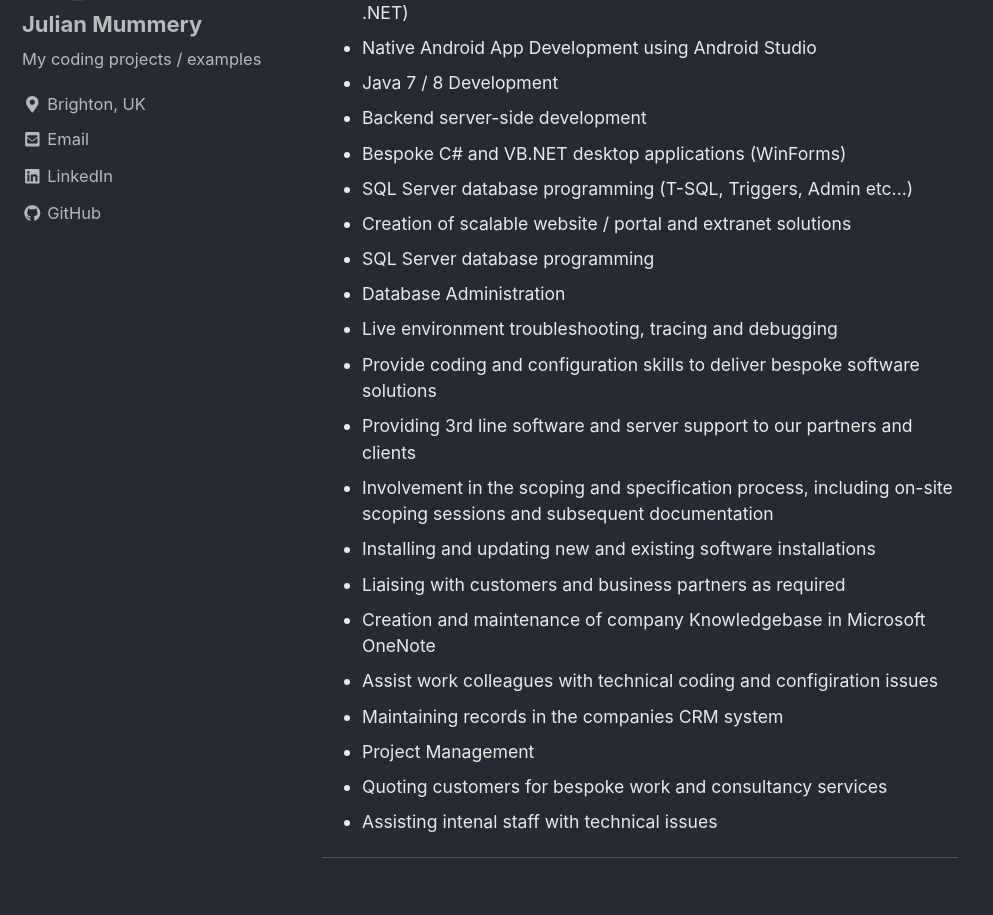
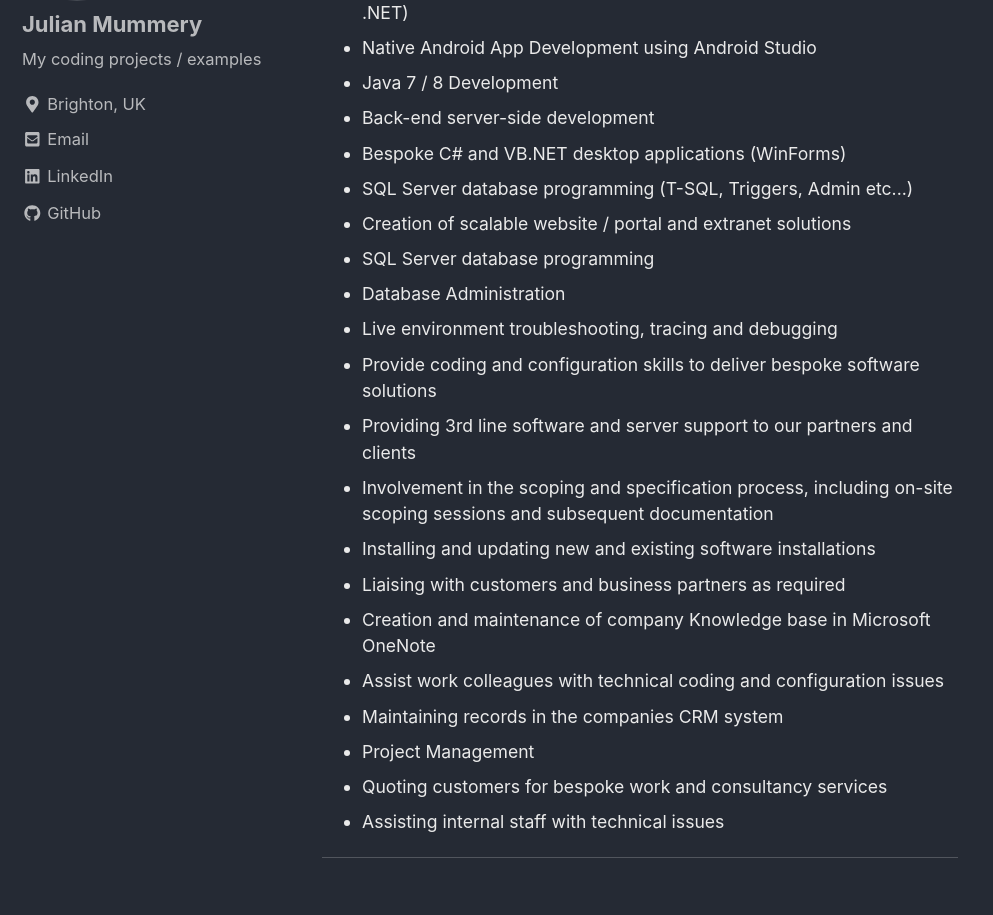
Before and after one commit to julianmummery/julianmummery.github.io, a Jekyll site: the page built from _pages/experience.md, in a window 1280 px wide and 1400 px high, scrolled down 1151 px. Shown: the part 153-1068 px from the top of the window, without its empty margins (0-993 px from the left). Built offline with Jekyll 4.4.1, drawn with Linux system fonts in a browser that asks for light colours; nearby versions of some CDN libraries; some of the changed text lies outside the part shown.

Commit message:
Update experience.md

```diff
--- a/_pages/experience.md
+++ b/_pages/experience.md
@@ -27,7 +27,7 @@ Displayed in reverse chronological order: -
   <li>Full stack development (HTML, CSS, JavaScript, ECMAScript, VB/C# .NET)</li>
   <li>Native Android App Development using Android Studio</li>
   <li>Java 7 / 8 Development</li>
-  <li>Backend server-side development</li>
+  <li>Back-end server-side development</li>
   <li>Bespoke C# and VB.NET desktop applications (WinForms)</li>
   <li>SQL Server database programming (T-SQL, Triggers, Admin etc...)</li>
   <li>Creation of scalable website / portal and extranet solutions</li>
@@ -39,12 +39,12 @@ Displayed in reverse chronological order: -
   <li>Involvement in the scoping and specification process, including on-site scoping sessions and subsequent documentation</li>
   <li>Installing and updating new and existing software installations</li>
   <li>Liaising with customers and business partners as required</li>
-  <li>Creation and maintenance of company Knowledgebase in Microsoft OneNote</li>
-  <li>Assist work colleagues with technical coding and configiration issues</li>
+  <li>Creation and maintenance of company Knowledge base in Microsoft OneNote</li>
+  <li>Assist work colleagues with technical coding and configuration issues</li>
   <li>Maintaining records in the companies CRM system</li>
   <li>Project Management</li>
   <li>Quoting customers for bespoke work and consultancy services</li>
-  <li>Assisting intenal staff with technical issues</li>
+  <li>Assisting internal staff with technical issues</li>
 </ul>
 
 <hr/>
@@ -160,7 +160,8 @@ I maintained and added new products and functionality to the online ferry ticket
 </ul>
 
 <hr/>
-<h2>GMAC Commercial Finance (General Motors)</h2>
+<h2>GMAC Commercial
+ Finance (General Motors)</h2>
 <p style="font-size:0.80em; margin-top:0; margin-bottom: 0;"><strong>Employed from:</strong> Mar 2001 <strong>-to-</strong> Feb 2006  (GMACCF - Subsidiary of General Motors - Acquired from Bank of New York)</p>
 <p style="font-size:0.80em; margin-top:0; margin-bottom: 0;"><strong>Employed from:</strong> Jan 1998 <strong>-to-</strong> Mar 2001 (Bank of New York - Acquired from Lloyds Bank Plc)</p>
 <p style="font-size:0.80em; margin-top:0; margin-bottom: 0;"><strong>Employed from:</strong> Aug 1989 <strong>-to-</strong> Jan 1998 (Internal Factors Ltd - Subsidiary of Lloyds Bank Plc)</p>
@@ -217,7 +218,7 @@ I maintained and added new products and functionality to the online ferry ticket
 <p style="font-size:0.80em; margin-top:0; margin-bottom: 0;"><strong>Employed during:</strong> 1987</p>
 <p style="font-size:0.80em; margin-top:0; margin-bottom: 0;"><strong>Job Title:</strong> Junior Seaman (Missile Operator)</p>
 <h3>Overview</h3>
-<p style="font-size:0.80em;">Military basic training. Left before active service due to being voluteered down a career path I did <strong>not</strong> want to take. That being underwater for up to six months of the year!</p>
+<p style="font-size:0.80em;">Military basic training. Left before active service due to being volunteered down a career path I did <strong>not</strong> want to take. That being underwater for up to six months of the year!</p>
 <h3 style="margin-top: 0px">Examples of Work</h3>
 <ul style="font-size:0.80em;">
   <li>No examples available.</li>
```
